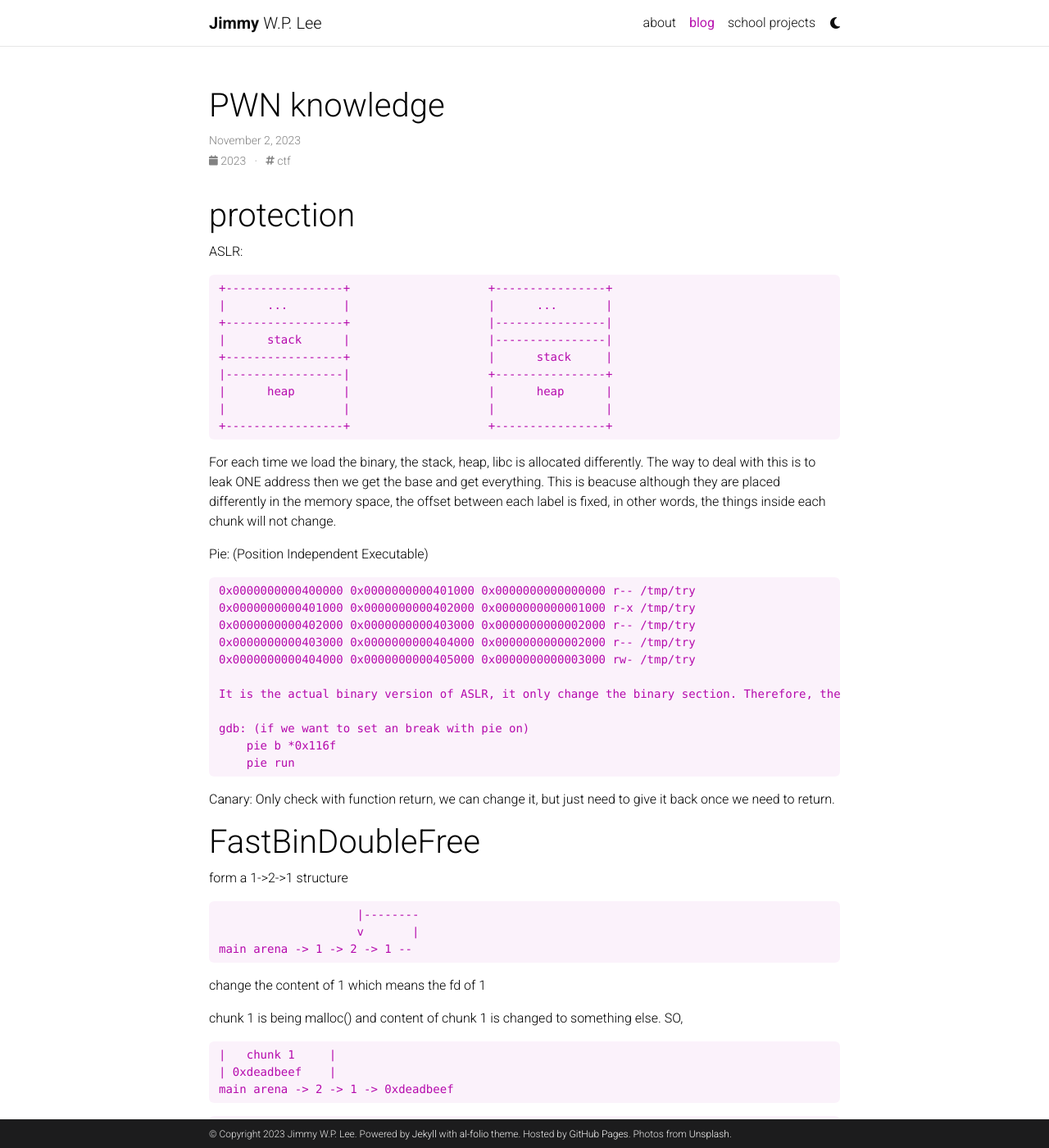
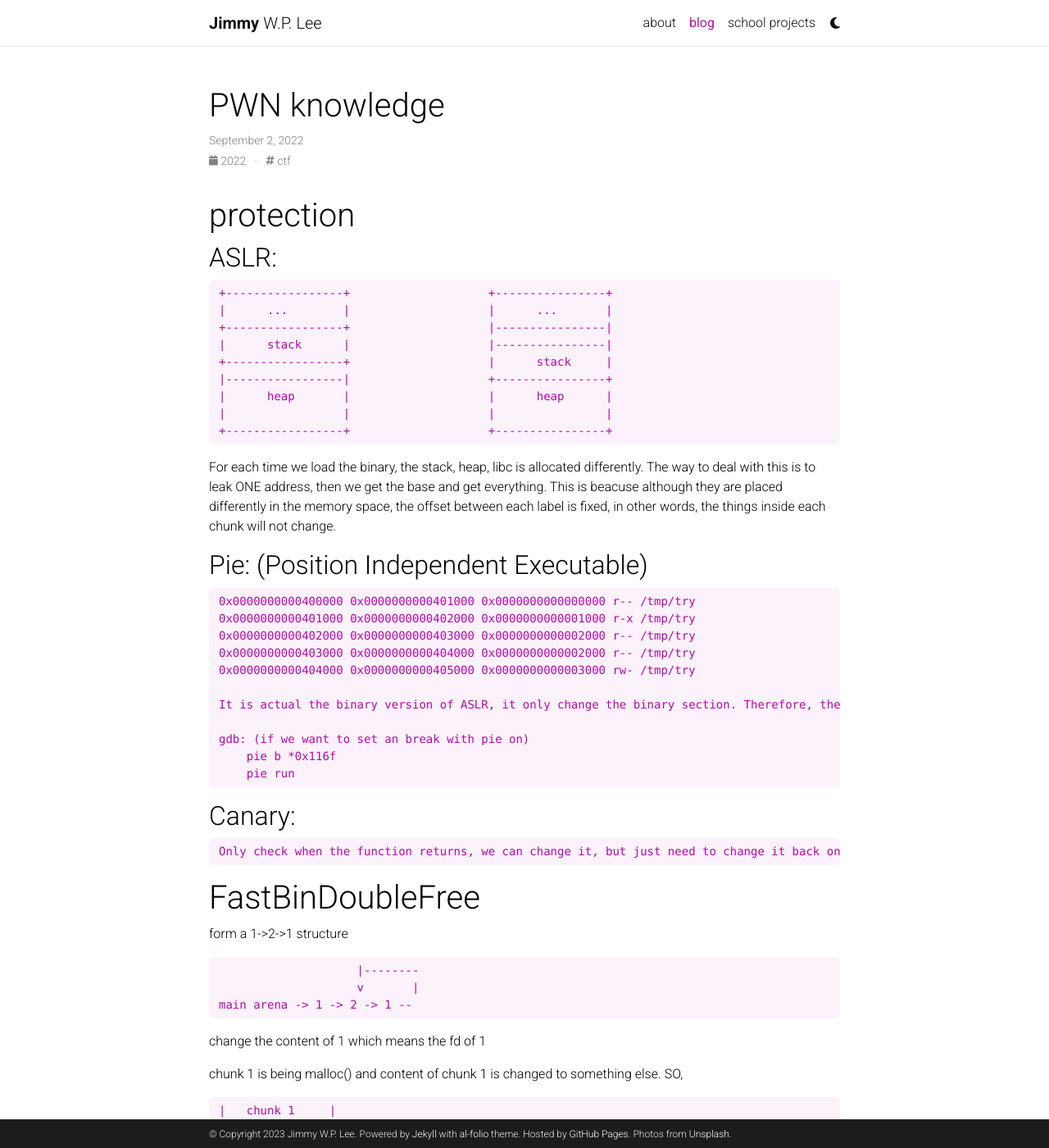
Before and after one commit to j4M0Fj1MMy/j4M0Fj1MMy.github.io, a Jekyll site: the page built from _posts/2023-09-02-ctf.md, in a window 1280 px wide and 1400 px high. Shown: the whole window at 82% size. Built offline with Jekyll 4.4.1, drawn with Linux system fonts in a browser that asks for light colours; full-size pictures stand in for the smaller copies a plugin makes; comment, search, counter and statistics services are not loaded; a style sheet for code colours, icons or effects is not loaded.

Commit message:
update ctf post

```diff
--- a/_posts/2023-11-02-ctf.md
+++ b/_posts/2023-09-02-ctf.md
@@ -1,7 +1,7 @@
 ---
 layout: post
 title: PWN knowledge
-date: 2023-11-2
+date: 2022-9-2
 description: Some knowledge I have learnt in the CTF competition
 tags: ctf
 categories:
@@ -37,14 +37,14 @@
     0x0000000000403000 0x0000000000404000 0x0000000000002000 r-- /tmp/try
     0x0000000000404000 0x0000000000405000 0x0000000000003000 rw- /tmp/try
 
-    It is the actual binary version of ASLR, it only change the binary section. Therefore, the way to defeat it is also the same with defeating ASLR
+    It is actual the binary version of ASLR, it only change the binary section. Therefore, the way to defeat it is also the same with defeating ASLR
 
     gdb: (if we want to set an break with pie on)
         pie b *0x116f
         pie run
 
-Canary:
-    Only check with function return, we can change it, but just need to give it back once we need to return.
+## Canary:
+    Only check when the function returns, we can change it, but just need to change it back once the function returns.
 
 # FastBinDoubleFree
 form a  1->2->1 structure
```
Also changed, not shown: other parts of _posts/2023-09-02-ctf.md (+3 -3 lines).
